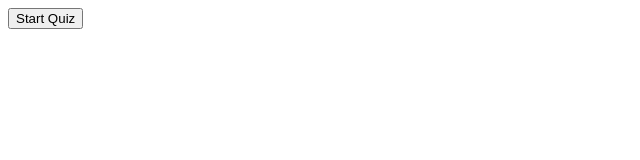
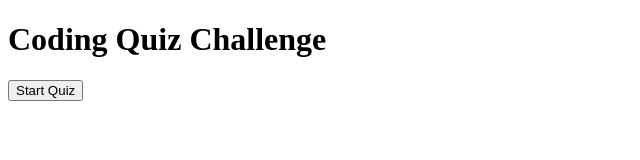
Before and after one commit to jeffywk/4QuizzyMcQuizface, a plain HTML site: page index.html in a window 1280 px wide. Shown: the whole page, without its empty margins (0-640 px from the left). Drawn offline with Linux system fonts and the light colour scheme.

Commit message:
added gitignore and basic html

```diff
--- a/index.html
+++ b/index.html
@@ -5,10 +5,11 @@
     <link rel="stylesheet" href="./assets/css/style.css">
     <meta http-equiv="X-UA-Compatible" content="IE=edge">
     <meta name="viewport" content="width=device-width, initial-scale=1.0">
-    <title>Quizzy</title>
+    <title>Quizzy McQuizface</title>
 </head>
 <body>
-    <button>Start Quiz</button>
+    <h1>Coding Quiz Challenge</h1>
+    <button class="btn">Start Quiz</button>
     <script src="./assets/js/script.js"></script>
 </body>
 </html>
```
Also changed, not shown: 1 other file.
